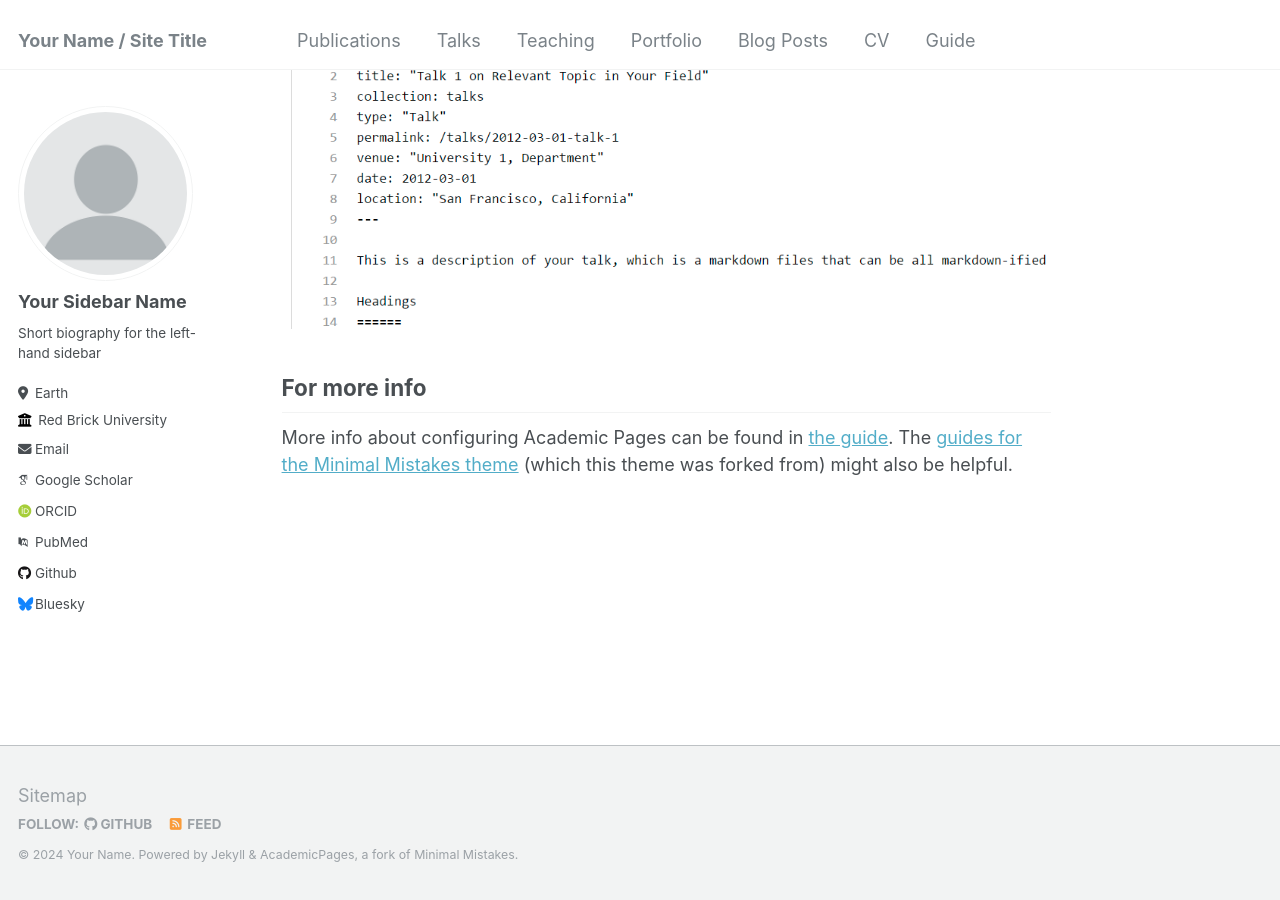
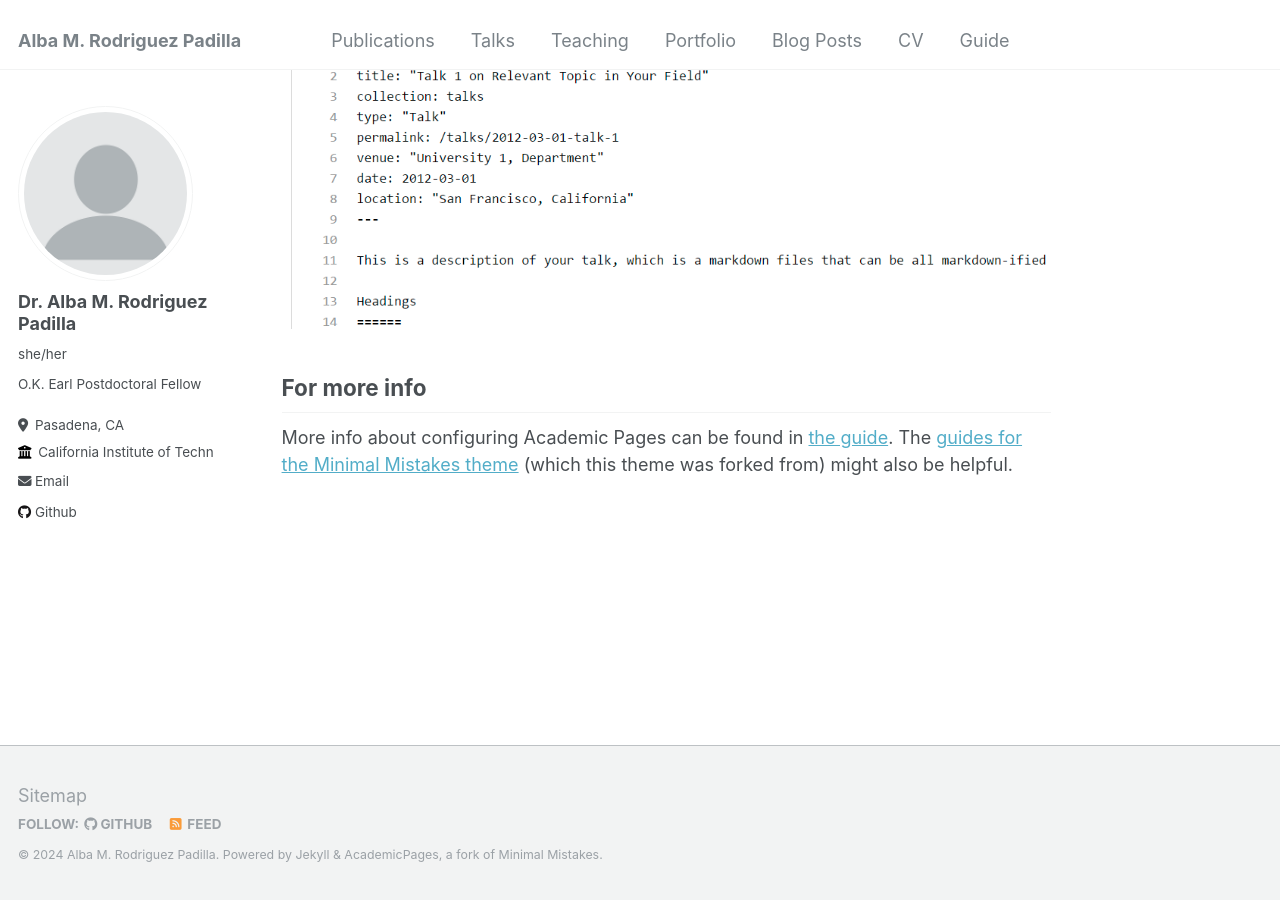
Before and after one commit to absrp/absrp.github.io, a Jekyll site: the page built from _pages/about.md, in a window 1280 px wide and 900 px high, scrolled down 2660 px. Built offline with Jekyll 4.4.1, drawn with Linux system fonts in a browser that asks for light colours; some web fonts are replaced.

Commit message:
Update _config.yml

```diff
--- a/_config.yml
+++ b/_config.yml
@@ -8,10 +8,10 @@
 
 # Basic Site Settings
 locale                   : "en-US"
-title                    : "Your Name / Site Title"
+title                    : "Alba M. Rodriguez Padilla"
 title_separator          : "-"
-name                     : &name "Your Name"
-description              : &description "personal description"
+name                     : &name "Alba M. Rodriguez Padilla"
+description              : &description "O.K. Earl Postdoctoral Fellow, California Institute of Technology"
 url                      : https://academicpages.github.io # the base hostname & protocol for your site e.g. "https://mmistakes.github.io"
 baseurl                  : "" # the subpath of your site, e.g. "/blog"
 repository               : "academicpages/academicpages.github.io"
@@ -22,33 +22,33 @@ repository               : "academicpages/academicpages.github.io"
 author:
   # Biographic information
   avatar           : "profile.png"
-  name             : "Your Sidebar Name"
-  pronouns         : # example: "she/her"
-  bio              : "Short biography for the left-hand sidebar"
-  location         : "Earth"
-  employer         : "Red Brick University"
+  name             : "Dr. Alba M. Rodriguez Padilla"
+  pronouns         : "she/her"
+  bio              : "O.K. Earl Postdoctoral Fellow"
+  location         : "Pasadena, CA"
+  employer         : "California Institute of Technology"
   uri              : # URL
-  email            : "none@example.org"
+  email            : "alba@caltech.edu, amrodriguezpadilla@gmail.com"
 
   # Academic websites
   arxiv            : # URL - Update with the correct link to your profile
-  googlescholar    : "https://scholar.google.com/citations?user=PS_CX0AAAAAJ"
+  googlescholar    : #"https://scholar.google.com/citations?user=PS_CX0AAAAAJ"
   impactstory      : # URL
-  orcid            : "http://orcid.org/yourorcidurl"
+  orcid            : #"http://orcid.org/yourorcidurl"
   semantic         : # URL
-  pubmed           : "https://www.ncbi.nlm.nih.gov/pubmed/?term=john+snow"
+  pubmed           : #"https://www.ncbi.nlm.nih.gov/pubmed/?term=john+snow"
   researchgate     : # URL
 
   # Repositories and software development
   bitbucket        : # Username - Update with your username on the site
   codepen          : # Username
   dribbble         : # Username
-  github           : "academicpages"
+  github           : "absrp"
   kaggle           : # Username
   stackoverflow    : # User number or user number and name (i.e., use "1" or "1/jeff-atwood")
 
   # Social media
-  bluesky          : "bsky.app" # Replace this with you Bluesky username
+  bluesky          : #"bsky.app" # Replace this with you Bluesky username
   facebook         : # Username
   flickr           : # Username
   foursquare       : # Username
@@ -120,13 +120,13 @@ yandex_site_verification :
 
 
 # Social Sharing
-twitter:
-  username               : &twitter
-facebook:
-  username               :
-  app_id                 :
-  publisher              :
-og_image                 :  # Open Graph/Twitter default site image
+# twitter:
+#   username               : &twitter
+# facebook:
+#   username               :
+#   app_id                 :
+#   publisher              :
+# og_image                 :  # Open Graph/Twitter default site image
 # For specifying social profiles
 # - https://developers.google.com/structured-data/customize/social-profiles
 social:
```
